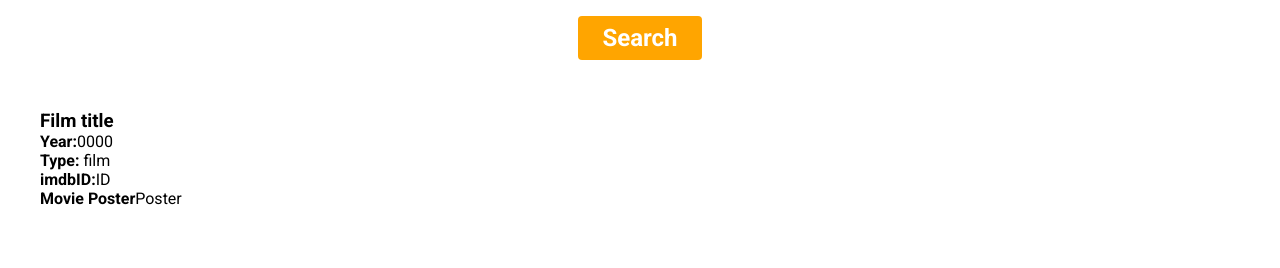
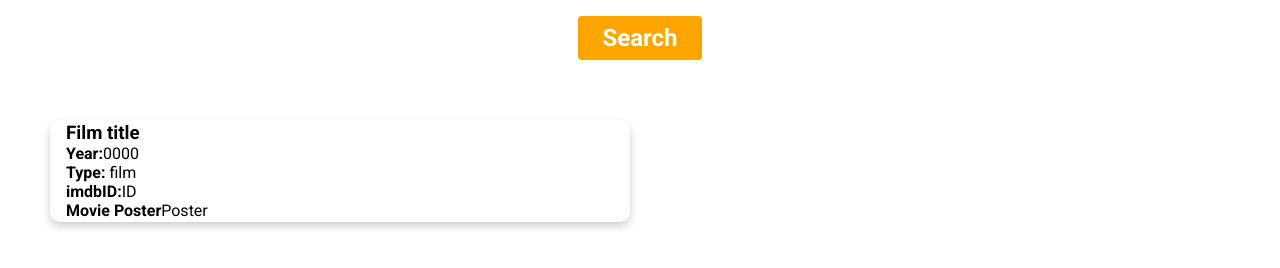
Before and after one commit to n4heen/week4_final, a plain HTML site: page index.html in a window 1280 px wide. Shown: the part 254-522 px from the top of the page. Drawn offline with Linux system fonts and the light colour scheme.

Commit message:
Add files via upload

```diff
--- a/style.css
+++ b/style.css
@@ -17,6 +17,9 @@ body {
     margin: 0 auto;
 
 }
+
+/*BEGGINING OF LANDING PAGE*/
+
 #landing{
    background-image:url(/film-reel-cinema-png-favpng-xbmWW1LM6mx1zXMf3LAhMhYmm.jpg) ;
     padding-bottom: 50px;
@@ -121,3 +124,33 @@ border-radius: 4px;
     background-color: rgb(182, 118, 0);
     transition: all 100ms ease;
 }
+
+
+/*RESULTS*/
+
+.film-list {
+    width: auto;
+    display: flex;
+    flex-wrap: wrap;
+  }
+
+  .film {
+    width: 50%;
+  }
+
+  .film-card {
+    background-color: #fff;
+    box-shadow: 0 4px 8px 0 rgba(0,0,0,0.2);
+    margin: 10px;
+    transition: 0.3s;
+    cursor: pointer;
+    border-radius: 10px;
+  }
+
+  .film-card:hover {
+    box-shadow: 0 8px 16px 0 rgba(0,0,0,0.2);
+  }
+
+  .film-card__container {
+    padding: 2px 16px;
+  }
```
